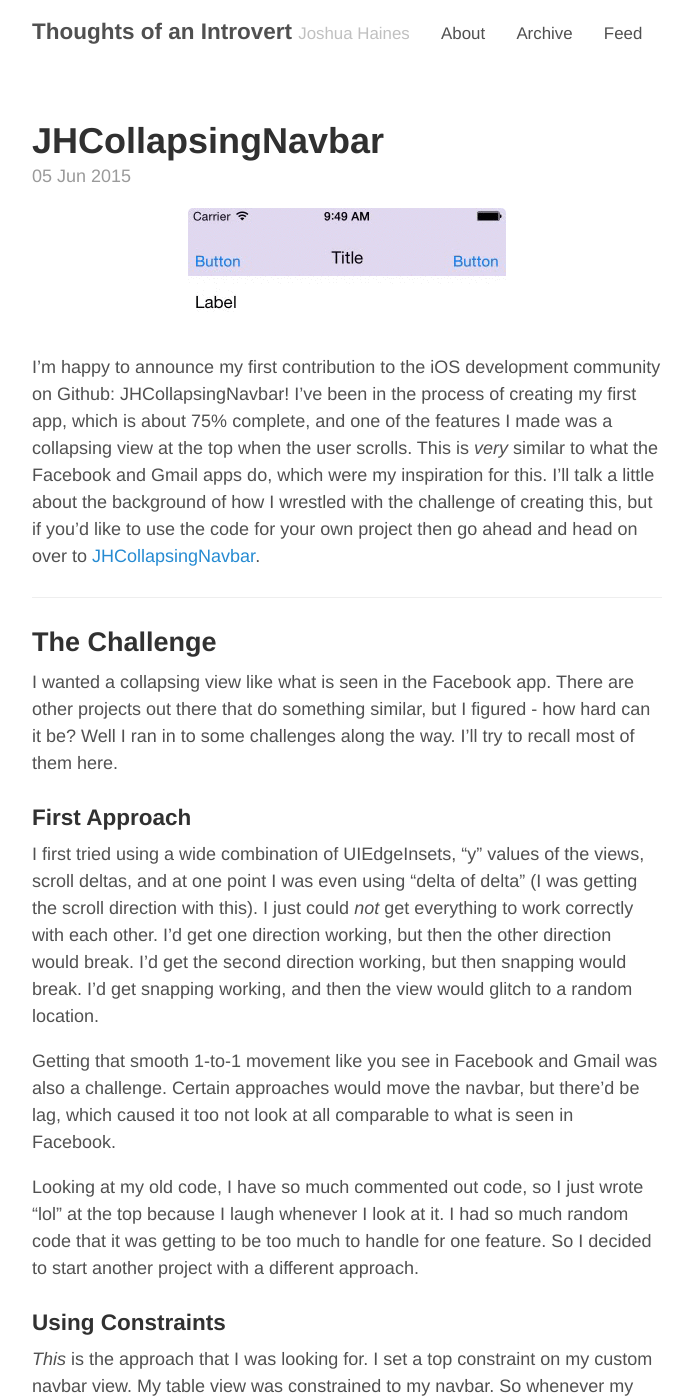
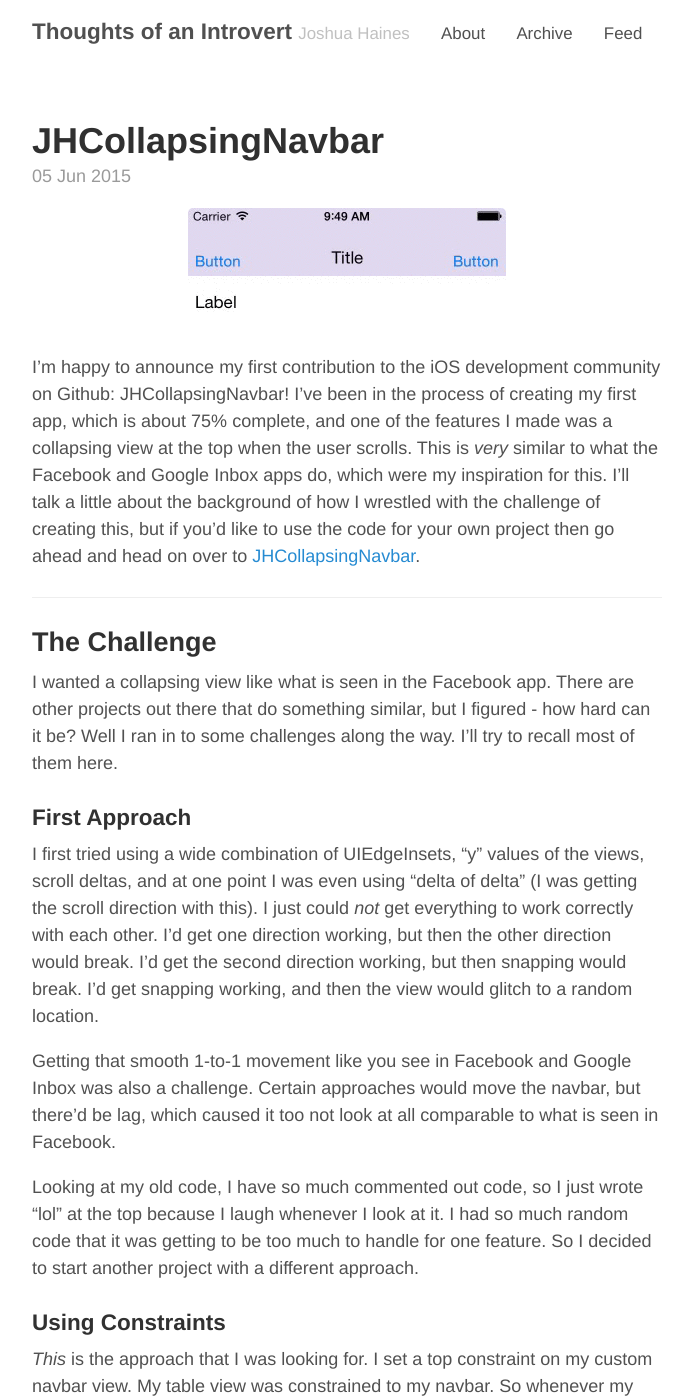
Before and after one commit to joshhaines/joshhaines.github.io, a Jekyll site: the page built from _posts/2015-06-05-jhcollapsingnavbar.md, in a window 1280 px wide and 1400 px high. Shown: the whole window, without its empty margins (293-986 px from the left). Built offline with Jekyll 4.4.1, drawn with Linux system fonts in a browser that asks for light colours; comment, search, counter and statistics services are not loaded.

Commit message:
Correction to post

```diff
--- a/_posts/2015-06-05-jhcollapsingnavbar.md
+++ b/_posts/2015-06-05-jhcollapsingnavbar.md
@@ -8,7 +8,7 @@
 
 ![Navbar](/assets/navbar.gif){: .center-image }
 
-I'm happy to announce my first contribution to the iOS development community on Github: JHCollapsingNavbar! I've been in the process of creating my first app, which is about 75% complete, and one of the features I made was a collapsing view at the top when the user scrolls. This is *very* similar to what the Facebook and Gmail apps do, which were my inspiration for this. I'll talk a little about the background of how I wrestled with the challenge of creating this, but if you'd like to use the code for your own project then go ahead and head on over to [JHCollapsingNavbar](https://github.com/personary/JHCollapsingNavbar).
+I'm happy to announce my first contribution to the iOS development community on Github: JHCollapsingNavbar! I've been in the process of creating my first app, which is about 75% complete, and one of the features I made was a collapsing view at the top when the user scrolls. This is *very* similar to what the Facebook and Google Inbox apps do, which were my inspiration for this. I'll talk a little about the background of how I wrestled with the challenge of creating this, but if you'd like to use the code for your own project then go ahead and head on over to [JHCollapsingNavbar](https://github.com/personary/JHCollapsingNavbar).
 
 ----
 
@@ -20,7 +20,7 @@
 
 I first tried using a wide combination of UIEdgeInsets, "y" values of the views, scroll deltas, and at one point I was even using "delta of delta" (I was getting the scroll direction with this). I just could *not* get everything to work correctly with each other. I'd get one direction working, but then the other direction would break. I'd get the second direction working, but then snapping would break. I'd get snapping working, and then the view would glitch to a random location.
 
-Getting that smooth 1-to-1 movement like you see in Facebook and Gmail was also a challenge. Certain approaches would move the navbar, but there'd be lag, which caused it too not look at all comparable to what is seen in Facebook.
+Getting that smooth 1-to-1 movement like you see in Facebook and Google Inbox was also a challenge. Certain approaches would move the navbar, but there'd be lag, which caused it too not look at all comparable to what is seen in Facebook.
 
 Looking at my old code, I have so much commented out code, so I just wrote "lol" at the top because I laugh whenever I look at it. I had so much random code that it was getting to be too much to handle for one feature. So I decided to start another project with a different approach.
 
```
